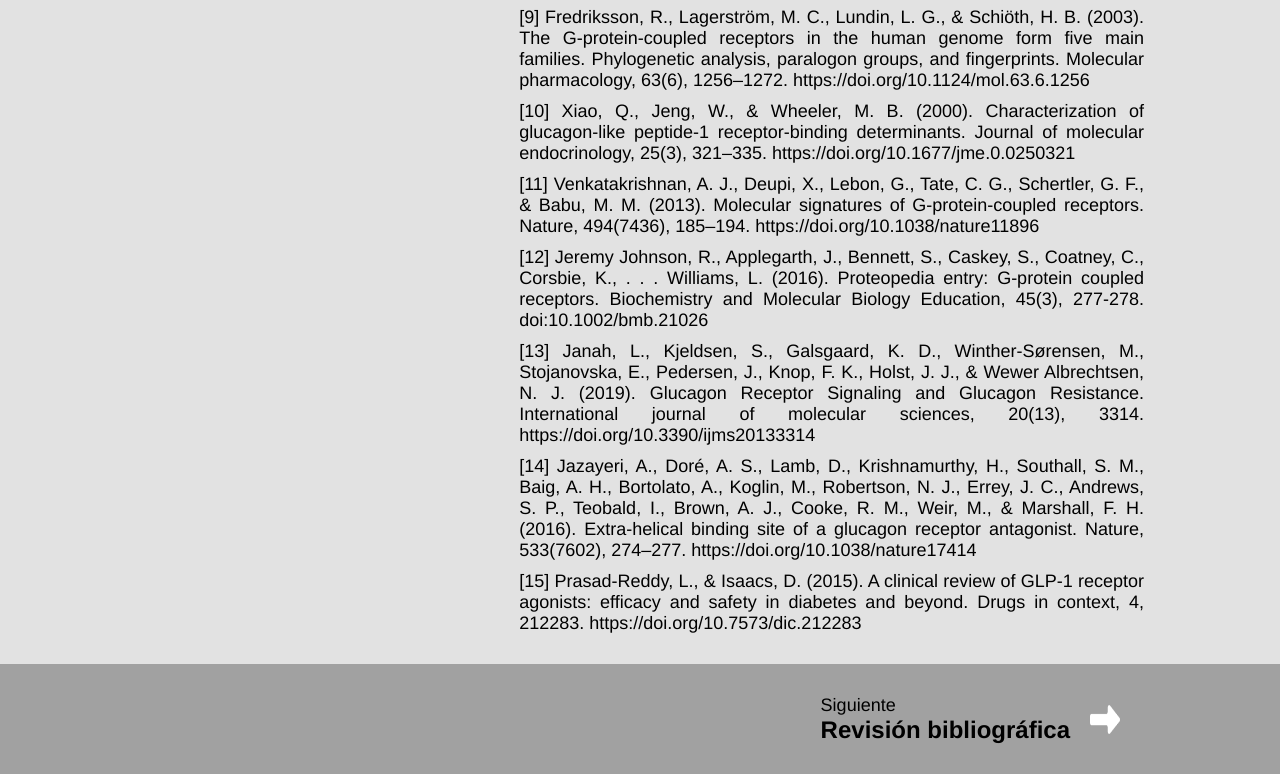
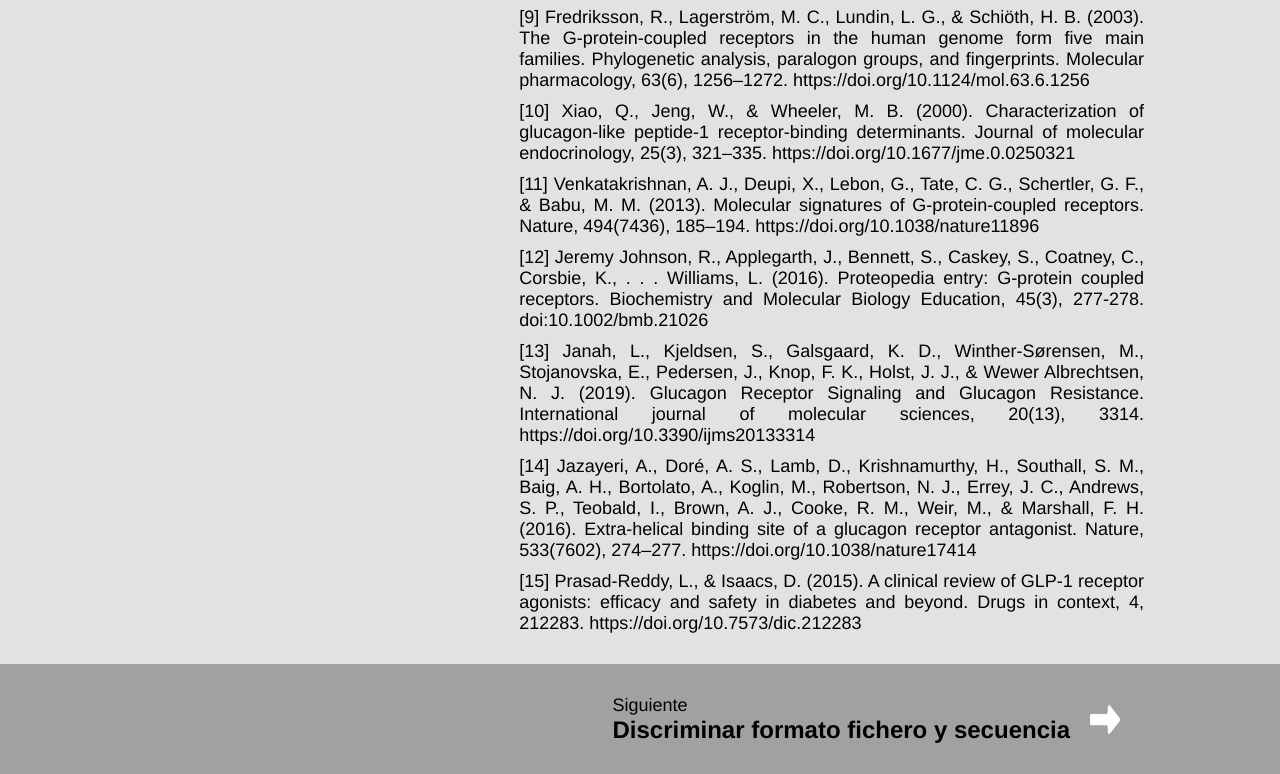
Before and after one commit to lauraproject/lauraproject.github.io, a plain HTML site: page index.html in a window 1280 px wide. Shown: the part 9853-10627 px from the top of the page. Drawn offline with Linux system fonts and the light colour scheme; a web font is replaced by a local one.

Commit message:
Add files via upload

```diff
--- a/index.html
+++ b/index.html
@@ -153,7 +153,7 @@
         <div class="contenidoBarra1"><a href="formato.html">
             <div class="textoBarra">
                 <p>Siguiente</p>
-                <h2>Revisión bibliográfica</h2>
+                <h2>Discriminar formato fichero y secuencia</h2>
             </div>
             <img src="flechaDerechaBlanca.png" alt="flechita siguiente" class="iconoFlechaSiguiente">
         </a></div>
```
